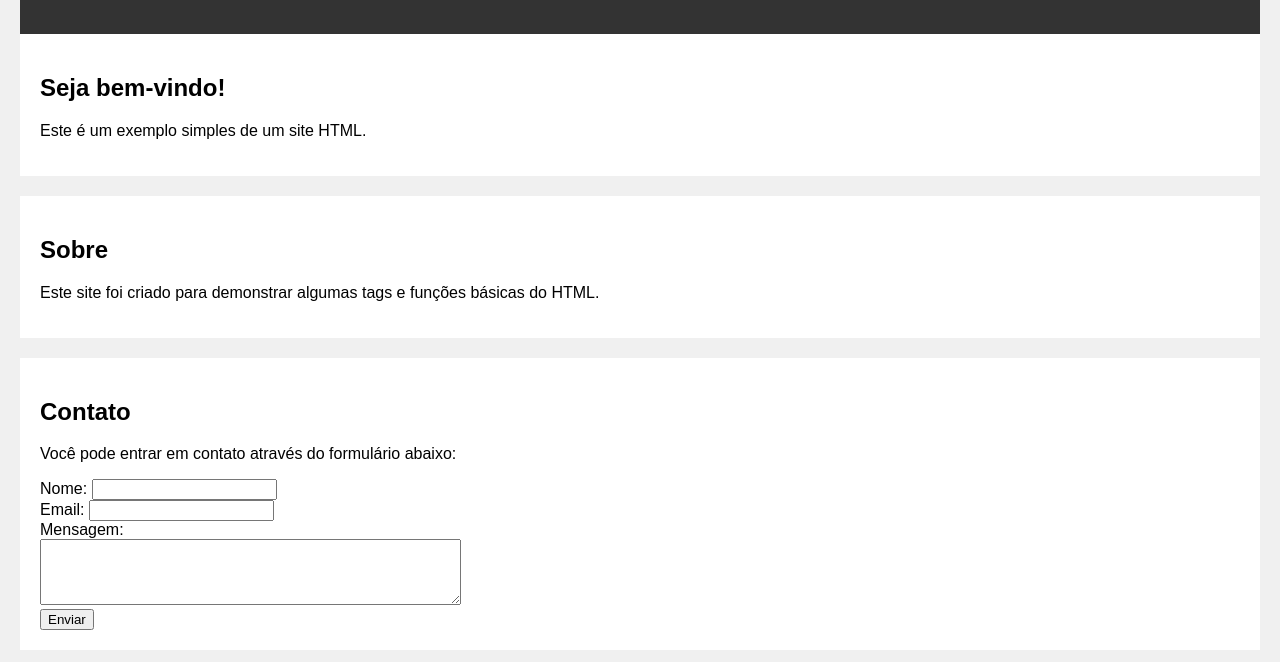
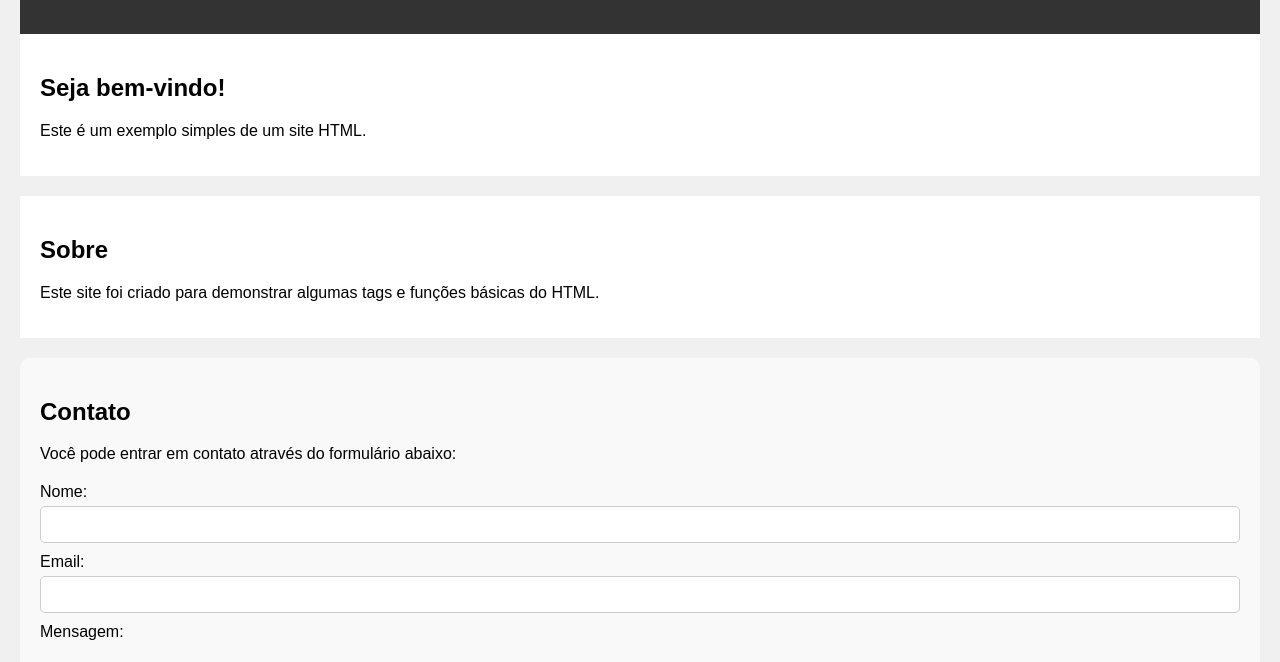
Before and after one commit to JotaPePG/pwceub, a plain HTML site: page index.html in a window 1280 px wide. Shown: the part 113-775 px from the top of the page. Drawn offline with Linux system fonts and the light colour scheme.

Commit message:
section id="contato" atualziada

```diff
--- a/assets/styles.css
+++ b/assets/styles.css
@@ -44,3 +44,49 @@ footer {
 	padding: 20px;
 	text-align: center;
 }
+
+/* Estilos adicionais para a seção "Contato" */
+
+#contato {
+	background-color: #f9f9f9;
+	border-radius: 10px;
+	padding: 20px;
+}
+
+#contato form {
+	margin-top: 20px;
+}
+
+#contato label {
+	display: block;
+	margin-bottom: 5px;
+}
+
+#contato input[type="text"],
+#contato input[type="email"],
+#contato textarea {
+	width: 100%;
+	padding: 10px;
+	margin-bottom: 10px;
+	border: 1px solid #ccc;
+	border-radius: 5px;
+	box-sizing: border-box;
+}
+
+#contato textarea {
+	resize: vertical; /* Permite redimensionar apenas verticalmente */
+}
+
+#contato button {
+	background-color: #333;
+	color: #fff;
+	padding: 10px 20px;
+	border: none;
+	border-radius: 5px;
+	cursor: pointer;
+	transition: background-color 0.3s;
+}
+
+#contato button:hover {
+	background-color: #555;
+}
```
